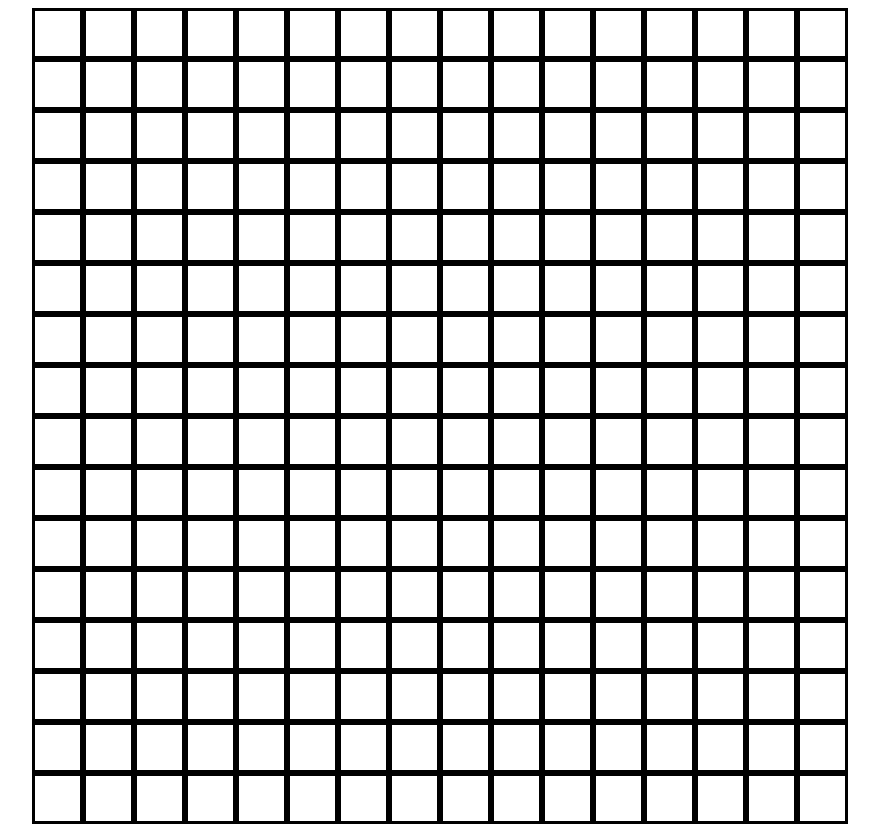
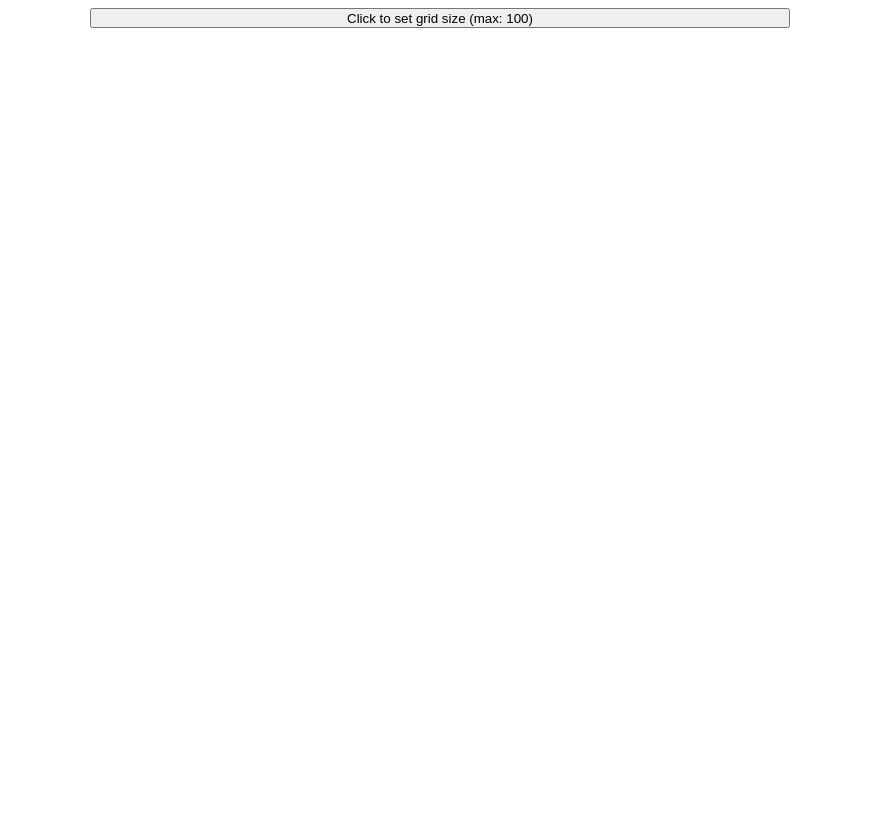
Before and after one commit to Derek-Lim/etch-a-sketch, a plain HTML site: page index.html in a window 1280 px wide. Shown: the whole page, without its empty margins (200-1079 px from the left). After the commit the page ends 800 px from the top, so only its background shows below. Drawn offline with Linux system fonts and the light colour scheme.

Commit message:
Add button to prompt user for grid size

```diff
--- a/index.html
+++ b/index.html
@@ -7,6 +7,7 @@
         <script src="javascript.js" defer></script>
     </head>
     <body>
+        <div id="buttonContainer"></div>
         <div class="container"></div>
     </body>
 </html>
--- a/javascript.js
+++ b/javascript.js
@@ -1,24 +1,42 @@
 const body = document.querySelector('body');
-const container = document.querySelector('div');
+const container = document.querySelector('.container');
+const buttonContainer = document.querySelector('#buttonContainer')
+const button = document.createElement('button');
+buttonContainer.append(button);
+button.textContent = "Click to set grid size (max: 100)";
+
+//create function that asks user for number of squares per side of grid
+let getGridSize = function() {
+    gridSize = +prompt('Size: ');
+    while (gridSize <= 0 || gridSize > 100) {
+        gridSize = prompt('Please enter a valid number');
+    }
+    return gridSize;
+}
+
+// make button prompt user when clicked
+button.addEventListener('click', () => {
+    getGridSize();
 
     //create 16x16 grid of square divs
     const row = [];
-for (i = 0; i < 16; i++) {
+    for (i = 0; i < gridSize; i++) {
         row[i] = document.createElement('div');
         row[i].classList.add('row');
         row[i].setAttribute('style', 'display: flex; justify-content: center;');
         container.append(row[i]);
         const div = [];
-    for (j = 0; j < 16; j++) {
+        for (j = 0; j < gridSize; j++) {
             div[j] = document.createElement('div');
-        div[j].classList.add('column');
+            div[j].classList.add('square');
             div[j].setAttribute('style', 'height: 45px; width: 45px; border: solid black')
             row[i].append(div[j]);
         }
     }
 
     //make divs toggle between black and white as mouse hovers over
-const divs = document.querySelectorAll('.column')
+    const divs = document.querySelectorAll('.square')
     divs.forEach((div) => {
         div.addEventListener('mouseover', () => {div.classList.toggle('black');});
     })
+});
--- a/style.css
+++ b/style.css
@@ -1,3 +1,12 @@
 .black {
     background-color: black;
 }
+
+button {
+    height: 20px;
+    width: 700px;
+}
+
+#buttonContainer {
+    text-align: center;
+}
```
Lines whose indentation alone changed are shown as unchanged.
